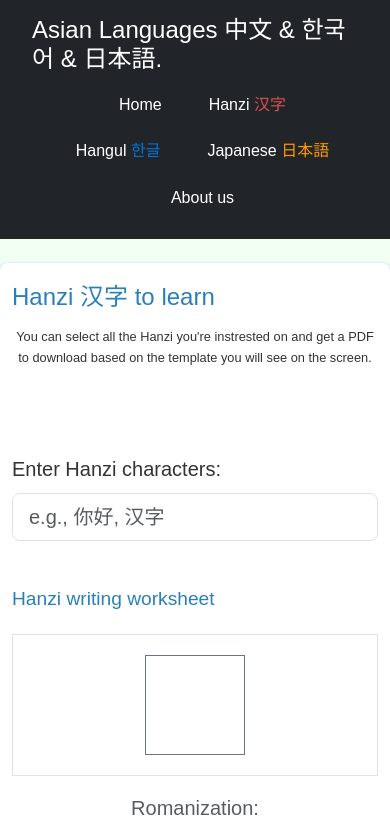
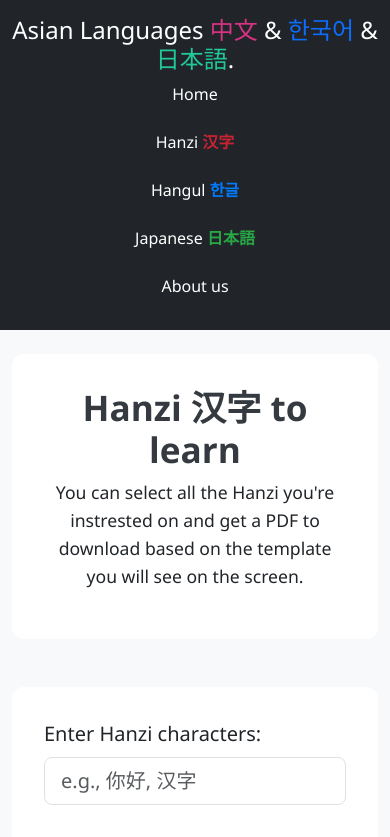
Before and after one commit to dgerenac/AsianLanguagesv2, a plain HTML site: page hanzi.html in a window 390 px wide. Shown: the top 837 px of the page. Drawn offline with nearby package versions, Linux system fonts and the light colour scheme; a script that the page names is missing.

Commit message:
Update style.css

```diff
--- a/style.css
+++ b/style.css
@@ -1,290 +1,150 @@
-/* Variables CSS (Custom Properties) */
-/* Definimos colores y tamaños de fuente base que se pueden reutilizar */
-:root {
-    --color-background-body: #e8ffe99c;
-    --color-text-main: #333;
-    --color-header-bg: #151B54;
-    --color-header-text: white;
-    --color-nav-hover: #FFFF33;
-    --color-main-bg: rgb(255, 255, 255);
-    --color-main-shadow: rgb(138, 156, 255);
-    --color-section-border: #ffffff;
-    --color-headings: #2980b9;
-    --color-explanation-text: #555;
-    --color-link: #2980b9;
-    --color-link-hover: #e74c3c;
-    --color-placeholder-bg: #dddddd;
-    --color-placeholder-border: #e7f9ff;
-    --color-placeholder-text: #666;
-    --color-tian-zi-ge-border: #ccc;
-    --color-idioma-chino: #d9534f;
-    --color-idioma-coreano: #0275d8;
-    --color-idioma-japones: #ff9900;
-    --color-btn-primary-bg: #5cb85c;
-    --color-btn-primary-border: #5cb85c;
-
-    /* Tamaños de fuente fluidos usando clamp() */
-    --font-size-h1: clamp(1.5rem, 4vw, 2.5rem);
-    --font-size-h2-h3: clamp(1.2rem, 3vw, 1.8rem);
-    --font-size-display4: clamp(1.5rem, 3.5vw, 2.5rem); /* Ajuste específico para .display-4 */
-    --font-size-lead: clamp(1rem, 2.5vw, 1.1rem); /* Ajuste para texto lead */
+/* GENERAL RESET */
+* {
+  margin: 0;
+  padding: 0;
+  box-sizing: border-box;
 }
 
-/* Estilos Globales para todo el cuerpo de la página */
 body {
-    font-family: Arial, sans-serif;
-    margin: 0;
-    padding: 0;
-    background-color: var(--color-background-body);
-    color: var(--color-text-main);
-    line-height: 1.6; /* Espaciado de línea para mejor legibilidad */
+  font-family: "Segoe UI", Tahoma, Geneva, Verdana, sans-serif;
+  background-color: #f8f9fa;
+  color: #212529;
 }
 
-/* Estilos del encabezado principal */
+/* HEADER */
 header {
-    background-color: var(--color-header-bg);
-    color: var(--color-header-text);
-    padding: 1rem 20px;
-    text-align: left;
+  background-color: #1d1d1d;
+  padding: 1rem 0;
 }
 
 header h1 {
-    margin: 0;
-    font-size: var(--font-size-h1);
+  font-size: 2rem;
+  text-align: center;
 }
 
-/* Estilos para los nombres de los idiomas en chino, coreano y japonés */
-.hanzi, .hangul, .japanese {
-    font-size: 1em; /* Relativo al tamaño de fuente del padre */
-    text-align: left;
+.site-title-wrapper span {
+  font-weight: bold;
+  font-size: 1.4rem;
+  margin-left: 0.25rem;
 }
 
-/* Estilos de la barra de navegación */
-nav ul {
-    list-style: none;
-    padding: 0;
-    margin: 0;
-    float: right;
-    margin-top: -30px;
+.nav .nav-link {
+  color: #bbb;
+  transition: color 0.3s ease;
 }
 
-nav ul li {
-    display: inline-block;
-    margin-left: 15px;
+.nav .nav-link:hover,
+.nav .nav-link.text-white {
+  color: #fff;
 }
 
-nav ul li a {
-    color: var(--color-header-text); /* Usa la variable de color de texto del header */
-    text-decoration: none;
-    font-weight: bold;
+/* MAIN SECTIONS */
+section {
+  background-color: white;
+  border-radius: 12px;
+  padding: 2rem;
+  margin-bottom: 2rem;
 }
 
-nav ul li a:hover {
-    color: var(--color-nav-hover); /* Usa la variable de color de hover */
+h2.display-4 {
+  font-size: 2.2rem;
+  font-weight: 700;
+  color: #343a40;
 }
 
-/* Estilos del contenido principal */
-main {
-    padding: 20px;
-    max-width: 1450px;
-    margin: 20px auto;
-    background-color: var(--color-main-bg);
-    border-radius: 8px;
-    box-shadow: 0 2px 4px var(--color-main-shadow);
+p.lead {
+  font-size: 1.1rem;
+  line-height: 1.6;
 }
 
-/* Estilos para las secciones */
-section {
-    margin-bottom: 30px;
-    padding-bottom: 20px;
-    border-bottom: 1px solid var(--color-section-border);
+p.romanization {
+  font-style: italic;
+  font-size: 0.95rem;
+  color: #6c757d;
+  margin-top: 0.5rem;
 }
 
-section:last-child {
-    border-bottom: none;
+/* OBJECTIVES LIST */
+.list-group-item {
+  font-size: 1rem;
+  border: none;
+  padding: 0.75rem 1.25rem;
 }
 
-/* Estilos para títulos de sección (h2, h3) */
-h2, h3 {
-    color: var(--color-headings);
-    text-align: left;
-    margin-bottom: 15px;
-    font-size: var(--font-size-h2-h3);
+/* EXPLANATION TEXT */
+.explanation-text {
+  font-size: 1rem;
+  color: #444;
 }
 
-/* Estilo para el texto de explicación */
-.explanation-text {
-    font-size: 1.1rem;
-    color: var(--color-explanation-text);
-    text-align: justify;
-    margin-top: 20px;
+/* IMAGE / CHART SECTION */
+.resources-section img {
+  max-width: 100%;
+  height: auto;
+  border: 2px solid #dee2e6;
+  border-radius: 8px;
 }
 
-/* Estilos para listas ordenadas y desordenadas */
-ol, ul {
-    list-style-position: inside;
-    padding-left: 20px;
-    margin-bottom: 20px;
+/* FOOTER */
+footer {
+  background-color: #1d1d1d;
+  color: white;
 }
 
-ol li {
-    font-weight: bold;
-    margin-bottom: 8px;
+footer .footer-social-icon {
+  filter: grayscale(100%);
+  transition: filter 0.3s ease, transform 0.3s ease;
 }
 
-ul li {
-    margin-bottom: 5px;
+footer .footer-social-icon:hover {
+  filter: grayscale(0%);
+  transform: scale(1.1);
 }
 
-/* Estilos para enlaces */
-a {
-    color: var(--color-link);
-    text-decoration: underline;
+/* LANGUAGE STYLES */
+.hanzi {
+  color: #d63384;
 }
 
-a:hover {
-    color: var(--color-link-hover);
+.hangul {
+  color: #0d6efd;
 }
 
-/* Estilos para imágenes */
-img {
-    max-width: 100%;
-    height: auto;
-    display: block;
-    margin: 15px auto;
-    border-radius: 4px;
+.japanese {
+  color: #20c997;
 }
 
-/* Estilos para iconos sociales en el footer */
-.footer-social-icon {
-    width: 30px;
-    height: auto;
-    margin: 5px 10px;
-    display: inline-block;
+.idioma-chino {
+  font-weight: bold;
+  color: #c82333;
 }
 
-/* Estilos para el pie de página */
-footer {
-    background-color: var(--color-header-bg); /* Reutiliza el color del header */
-    color: var(--color-header-text); /* Reutiliza el color de texto del header */
-    text-align: center;
-    padding: 1rem 0;
-    margin-top: 30px;
-    font-size: 0.9rem;
-    clear: both;
+.idioma-coreano {
+  font-weight: bold;
+  color: #007bff;
 }
 
-/* Clases de utilidad para placeholders */
-.videoph, .chart-placeholder {
-    background-color: var(--color-placeholder-bg);
-    border: 1px dashed var(--color-placeholder-border);
-    padding: 20px;
-    text-align: center;
-    color: var(--color-placeholder-text);
-    margin-top: 20px;
-    border-radius: 5px;
+.idioma-japones {
+  font-weight: bold;
+  color: #28a745;
 }
 
-/* Contenedor de video para mantener la relación de aspecto 16:9 */
-.video-wrapper {
-    position: relative;
-    width: 100%;
-    padding-top: 56.25%; /* 16:9 */
-    overflow: hidden;
+/* MEDIA QUERIES */
+@media (max-width: 768px) {
+  header h1 {
+    font-size: 1.5rem;
   }
 
-.video-wrapper iframe {
-    position: absolute;
-    top: 0;
-    left: 0;
-    width: 100%;
-    height: 100%;
-    border: 0;
+  .display-4 {
+    font-size: 1.75rem;
   }
 
-/* Estilos de la cuadrícula de Tian Zi Ge */
-.tian-zi-ge-section {
-    text-align: center;
-    margin-top: 30px;
-    margin-bottom: 30px;
+  .nav {
+    flex-direction: column;
+    align-items: center;
   }
 
-.tian-zi-ge-grid {
-    max-width: 900px;
-    margin: 0 auto;
-}
-
-.tian-zi-ge-square {
-    width: 100px;
-    height: 100px;
-    border: 1px solid var(--color-tian-zi-ge-border);
-    margin: 5px;
-    display: flex;
-    justify-content: center;
-    align-items: center;
-    font-size: 3em;
-}
-
-/* Estilos de los idiomas en los títulos */
-.idioma-chino {
-    color: var(--color-idioma-chino);
-}
-.idioma-coreano {
-    color: var(--color-idioma-coreano);
-}
-.idioma-japones {
-    color: var(--color-idioma-japones);
-}
-
-/* Estilos para botones de Bootstrap (ejemplo de personalización) */
-.btn-primary {
-    background-color: var(--color-btn-primary-bg);
-    border-color: var(--color-btn-primary-border);
-}
-
-/* Estilos para cajas de tarjetas (ej. en About Us) */
-.card-box {
-    background-color: var(--color-main-bg); /* Reutiliza el color de fondo principal */
-    border-radius: 12px;
-    box-shadow: 0 4px 10px rgba(0, 0, 0, 0.1);
-    padding: 20px;
-    margin-bottom: 30px;
-    transition: transform 0.2s ease;
-}
-
-.card-box:hover {
-    transform: translateY(-4px);
-}
-
-.card-title {
-    font-size: 1.5rem;
-    color: var(--color-headings); /* Reutiliza el color de los títulos */
-    margin-bottom: 10px;
-    font-weight: bold;
-}
-
-.card-text {
-    font-size: var(--font-size-lead); /* Ajuste para texto lead */
-    color: var(--color-explanation-text); /* Reutiliza el color de texto de explicación */
-    text-align: justify;
-}
-
-/* Ajuste específico para la clase .display-4 de Bootstrap */
-.display-4 {
-    /* Mínimo 1.5rem, preferido 3.5vw, máximo 2.5rem */
-    font-size: var(--font-size-display4);
-}
-
-/* Media Queries para responsividad (ahora más simples gracias a clamp()) */
-@media (max-width: 576px) { /* Para pantallas de móviles pequeños */
-    .lead {
-        font-size: 0.8rem;
-    }
-    .nav {
-        justify-content: center !important;
-    }
-    nav ul {
-        float: none;
-        margin-top: 10px;
+  .nav .nav-item {
+    margin-bottom: 0.5rem;
   }
 }
```
Lines whose indentation alone changed are shown as unchanged.
